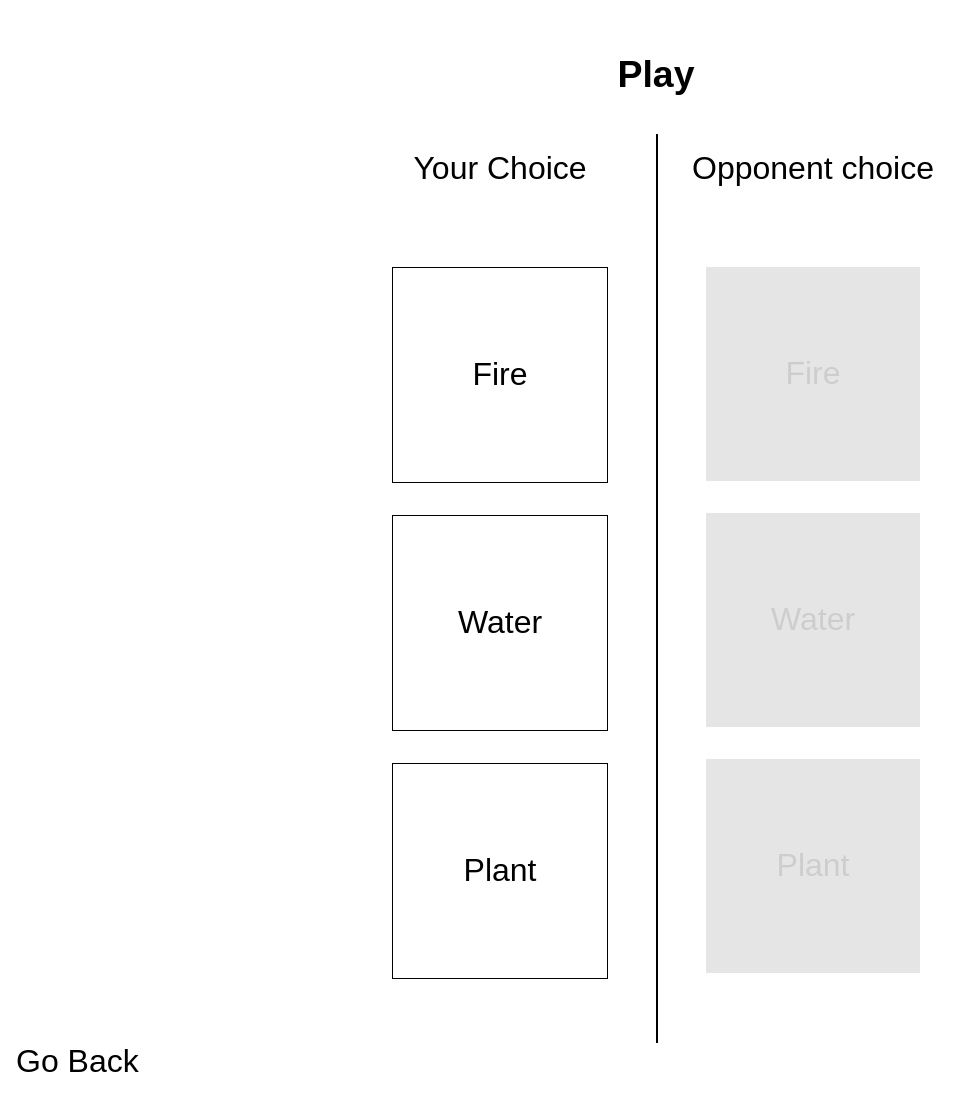
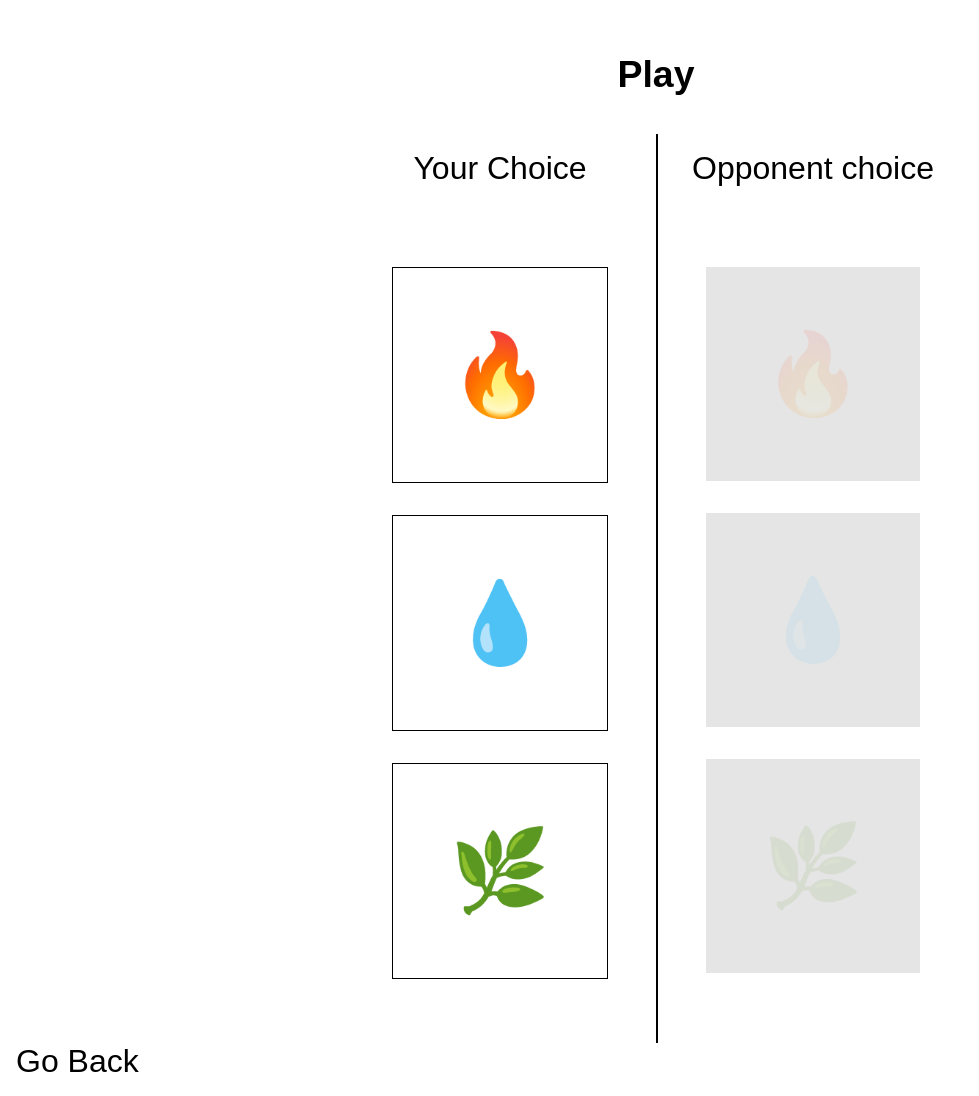
Before and after one commit to Glimakra-Webbutvecklare-2020/enkelt-spel, a website: page solutions/henry/index.html in a window 1280 px wide. Shown: the top 1096 px of the page, without its empty margins (0-979 px from the left). Drawn offline with Linux system fonts and the light colour scheme; files that its build step writes are made by us from their sources.

Commit message:
fixed it

```diff
--- a/solutions/henry/game.css
+++ b/solutions/henry/game.css
@@ -1,5 +1,4 @@
 /* Global */
-
 html,
 body {
     width: 100%;
@@ -68,6 +67,7 @@ ul {
     margin: 2rem 3rem;
     width: 150px;
     height: 150px;
+    font-size: 5rem;
 }
 
 #playerChoices .choice:hover {
--- a/solutions/henry/index.html
+++ b/solutions/henry/index.html
@@ -16,18 +16,18 @@
             <div class="list-group vertical-line">
                 <p>Your Choice</p>
                 <ul id="playerChoices">
-                    <li class="fire choice centered">Fire</li>
-                    <li class="water choice centered">Water</li>
-                    <li class="plant choice centered">Plant</li>
+                    <li class="fire choice centered">🔥</li>
+                    <li class="water choice centered">💧</li>
+                    <li class="plant choice centered">🌿</li>
                 </ul>
             </div>
 
             <div class="list-group">
                 <p>Opponent choice</p>
                 <ul id="opponentChoices">
-                    <li class="fire choice disabled centered">Fire</li>
-                    <li class="water choice disabled centered">Water</li>
-                    <li class="plant choice disabled centered">Plant</li>
+                    <li class="fire choice disabled centered">🔥</li>
+                    <li class="water choice disabled centered">💧</li>
+                    <li class="plant choice disabled centered">🌿</li>
                 </ul>
             </div>
             <div id="opponentPrompt" class="result centered">
```
